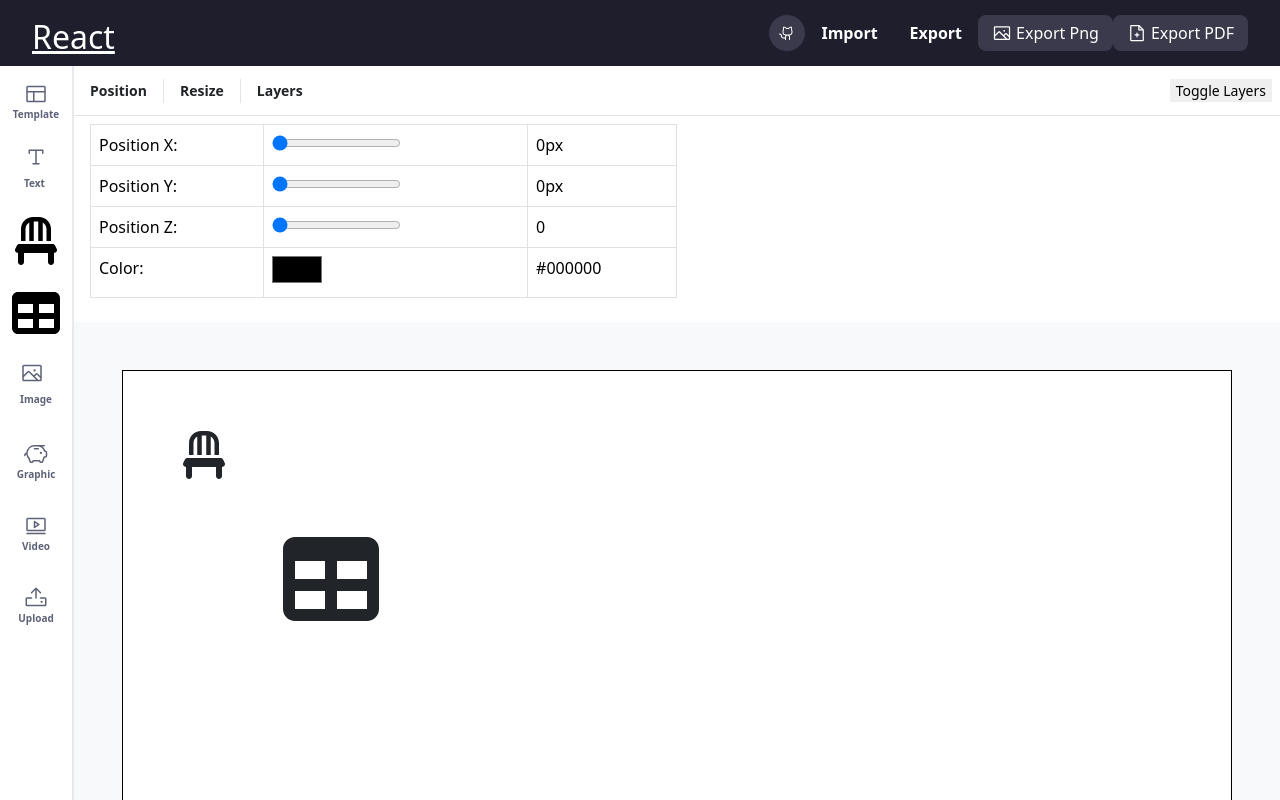
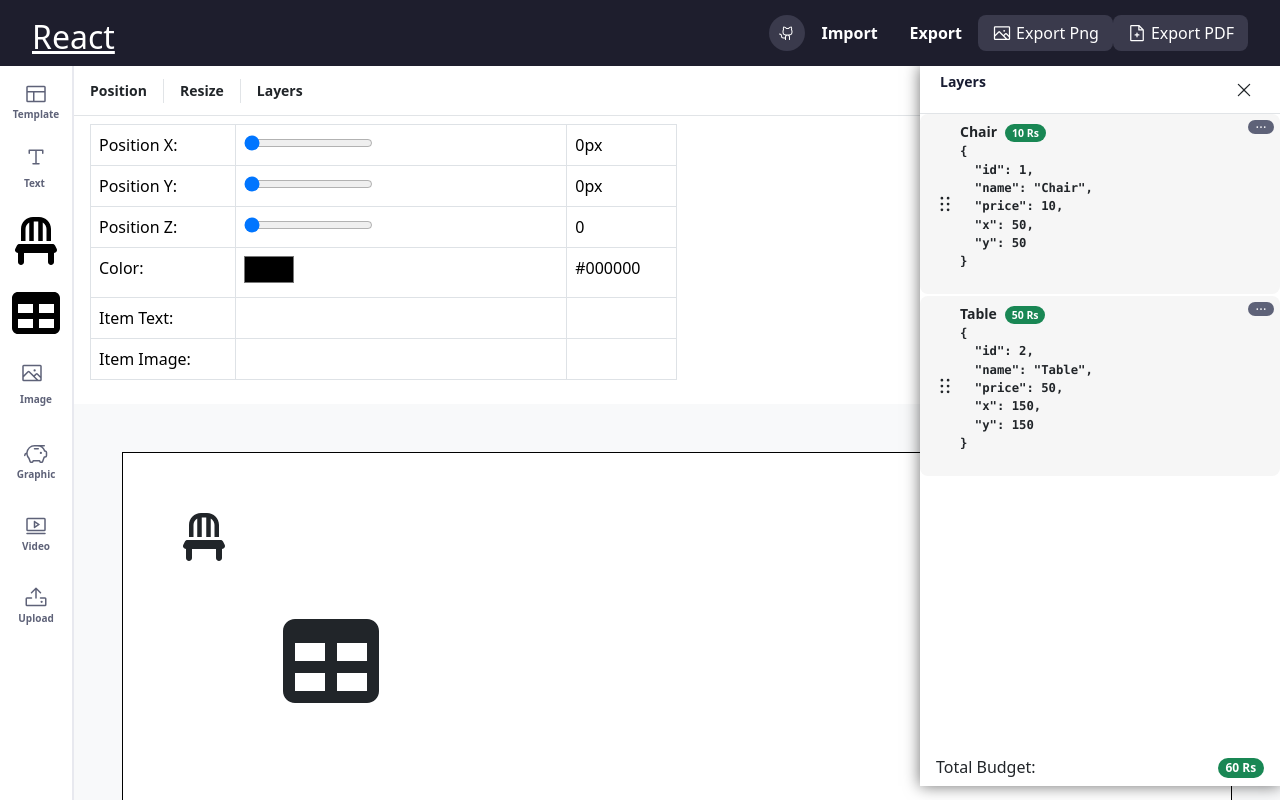
Before and after one commit to hamzaxtone/react-drag-drop-clone-update, a React (Create React App) app: page / in a window 1280 px wide. Both pictures are taken after a click on the element "Layers". Built offline with nearby package versions, Linux system fonts and the light colour scheme.

Commit message:
type text input functionality added

```diff
--- a/src/App.js
+++ b/src/App.js
@@ -13,8 +13,8 @@ import jsPDF from 'jspdf';
 
 const App = () => {
   const [items, setItems] = useState([
-    { id: 1, name: 'Chair', x: 50, y: 50 },
-    { id: 2, name: 'Table', x: 150, y: 150 }
+    { id: 1, name: 'Chair',price:10, x: 50, y: 50 },
+    { id: 2, name: 'Table',price:50, x: 150, y: 150 }
   ]);
 
   // Counter for generating unique IDs
--- a/src/Canvas.js
+++ b/src/Canvas.js
@@ -18,8 +18,30 @@ const Canvas = ({ items, onDrop, onRemoveItem, onUpdateItems ,canvasRef  }) => {
   const [positionY, setPositionY] = useState(0);
   const [positionZ, setPositionZ] = useState(0);
   const [color, setColor] = useState('#000000');
+  const [itemText, setItemText] = useState(''); // State for item text
+  const [itemImage, setItemImage] = useState(''); // State for item image
+
+  // Update item text
+  const handleItemTextChange = (text) => {
+    setItemText(text);
+    //setColor(newValue);
+    if (selectedItem) {
+      selectedItem.text = text;
+      onUpdateItems([...items]); // Update items with modified color
+    }
+  };
+
+  // Update item image
+  const handleItemImageChange = (image) => {
+    setItemImage(image);
+    if (selectedItem) {
+      selectedItem.image = image;
+      onUpdateItems([...items]); // Update items with modified color
+    }
+  };
 
   useEffect(() => {
+
     onUpdateItems(items); // Update right panel when items change
   }, [items, onUpdateItems]);
 
@@ -50,7 +72,26 @@ const Canvas = ({ items, onDrop, onRemoveItem, onUpdateItems ,canvasRef  }) => {
       setDraggedItem(null);
     } else {
       const itemName = e.dataTransfer.getData('text/plain');
-      onDrop({ name: itemName, x: e.nativeEvent.offsetX, y: e.nativeEvent.offsetY });
+      let itemPrice = 0; // Default price
+
+    // Set price based on the dropped item's name
+    switch (itemName) {
+      case 'Chair':
+        itemPrice = 100; // Example price for Chair
+        break;
+      case 'Table':
+        itemPrice = 200; // Example price for Table
+        break;
+      case 'Text':
+        itemPrice = 0; // Example price for Text
+        break;
+      default:
+        itemPrice = 0; // Default price if item name is not recognized
+        break;
+    }
+
+    onDrop({ name: itemName, price: itemPrice, text: itemText, image: itemImage, x: e.nativeEvent.offsetX, y: e.nativeEvent.offsetY });
+
     }
   };
 
@@ -127,31 +168,13 @@ const Canvas = ({ items, onDrop, onRemoveItem, onUpdateItems ,canvasRef  }) => {
 
   const handleMouseUp = (e, item) => {
     console.log("Mouse Up", item);
-    //console.log("Mouse up");
-    //setDraggedItem(null);
   };
 
-  // const handleSaveAsPNG = async () => {
-  //   try {
-  //     const dataUrl = await toPng(canvasRef.current);
-  //     const link = document.createElement('a');
-  //     link.href = dataUrl;
-  //     link.download = 'asdascanvas_preview.png';
-  //     document.body.appendChild(link);
-  //     link.click();
-  //     document.body.removeChild(link);
-  //   } catch (error) {
-  //     console.error('Error saving canvas as PNG:', error);
-  //   }
-  // };
+
   const pngExportRef = () => {
     return canvasRef;
   }
-  // const [canvasWidth, setcanvasWidth] = useState(null);
 
-  // useEffect((canvasRef) => {
-  //   console.log(canvasRef.current.clientWidth);
-  // },[canvasRef]);
 
   return (
     <section id='Canvas' className='flex-grow-1 Canvas'>
@@ -165,6 +188,10 @@ const Canvas = ({ items, onDrop, onRemoveItem, onUpdateItems ,canvasRef  }) => {
         onPositionYChange={handlePositionYChange}
         onPositionZChange={handlePositionZChange}
         onColorChange={handleColorChange}
+        itemText={itemText}
+        itemImage={itemImage}
+        onItemTextChange={handleItemTextChange}
+        onItemImageChange={handleItemImageChange}
       />
       {/* <button onClick={handleSaveAsPNG}>Save Canvas as PNG</button> */}
       <section className='px-5 py-5'>
@@ -219,8 +246,8 @@ const Canvas = ({ items, onDrop, onRemoveItem, onUpdateItems ,canvasRef  }) => {
 
               )
               : item.name === 'Text' ? (
-                <h6>Text</h6>
-
+                <h6>{item.text}</h6>
+                // <pre>{JSON.stringify(item, null, 2)}</pre>
               ) : (
                 <h6>{item.name}</h6>
               )}
--- a/src/CanvasTop.js
+++ b/src/CanvasTop.js
@@ -4,9 +4,9 @@ import Layers from './Layers';
 const CanvasTop = ({items}) => {
 // State for managing layers visibility
 const [showLayers, setShowLayers] = useState(false);
-  const toggleLayers = ({showLayers}) => {
-    setShowLayers(!showLayers);
-  };
+const toggleLayers = () => {
+  setShowLayers(prevState => !prevState); // Toggle the state of showLayers
+};
     return(
         <section id='canvasTop' className="css-1g2lq23 flex-grow-1 canvasTop">
             <div className="css-4ns52">
@@ -16,11 +16,11 @@ const [showLayers, setShowLayers] = useState(false);
                     <div className="css-1c0qma8"></div>
                     <div className="css-s7vhwb"><span className="css-1n30axn">Resize</span></div>
                     <div className="css-1c0qma8"></div>
-                    <div className="css-s7vhwb"><span className="css-1n30axn">Layers</span></div>
+                    <div className="css-s7vhwb" onClick={toggleLayers}><span className="css-1n30axn">Layers</span></div>
                 </div>
                 </div>
-                <button onClick={toggleLayers}>Toggle Layers</button>
-                {showLayers && <Layers items={items} />}
+                {/* <button onClick={toggleLayers}>Toggle Layers</button> */}
+                {showLayers  && <Layers toggleLayersClick={toggleLayers} items={items} />}
             </div>
 
             </section>
--- a/src/Layers.js
+++ b/src/Layers.js
@@ -1,23 +1,25 @@
 import React from 'react';
 
-const Layers = ({ items }) => {
+const Layers = ({ items, toggleLayersClick }) => {
+  // Calculate total budget based on item prices
+  const totalBudget = items.reduce((acc, item) => acc + (item.price || 0), 0);
+
   return (
     <>
       <div id="settings" className="css-1up8n9n ">
-
-    <div className="layers-container">
+        <div className="layers-container h-100 d-flex flex-column justify-content-between overflow-auto">
+          <div className='layers-top'>
             <div className="css-1sr1lb8">
               <p className="css-14q1onm">Layers</p>
               <div className="css-hsza6h">
-          <svg xmlns="http://www.w3.org/2000/svg" viewBox="0 0 256 256" fill="currentColor" width="1em" height="1em">
+                <svg onClick={toggleLayersClick} xmlns="http://www.w3.org/2000/svg" viewBox="0 0 256 256" fill="currentColor" width="1em" height="1em">
                   <path d="M205.66 194.34a8 8 0 0 1-11.32 11.32L128 139.31l-66.34 66.35a8 8 0 0 1-11.32-11.32L116.69 128 50.34 61.66a8 8 0 0 1 11.32-11.32L128 116.69l66.34-66.35a8 8 0 0 1 11.32 11.32L139.31 128Z"></path>
                 </svg>
               </div>
             </div>
             <ul className="layers-list p-0">
-        {items.map((item) => (
-        //   <li key={item.id}>{item.name}</li>
-        <div role="button" tabIndex="0" aria-disabled="false" aria-roledescription="sortable" aria-describedby="DndDescribedBy-3" className="css-y42dwd">
+              {items.map((item, index) => (
+                <li key={index} role="button" tabIndex="0" aria-disabled="false" aria-roledescription="sortable" aria-describedby="DndDescribedBy-3" className="css-y42dwd">
                   <div className="css-70qvj9">
                     <div className="css-jt95m4">
                       <svg xmlns="http://www.w3.org/2000/svg" viewBox="0 0 256 256" fill="currentColor" width="1em" height="1em">
@@ -26,6 +28,10 @@ const Layers = ({ items }) => {
                     </div>
                     <div className="css-a5urb8">
                       <span>{item.name}</span>
+                      {item.price > 0 &&
+                        <span className="ms-2 badge rounded-pill bg-success">{item.price} Rs</span>
+                      }
+                      <pre>{JSON.stringify(item, null, 2)}</pre>
                     </div>
                   </div>
                   <div className="css-hcvu4z">
@@ -33,9 +39,13 @@ const Layers = ({ items }) => {
                       <path d="M144 128a16 16 0 1 1-16-16 16 16 0 0 1 16 16Zm-84-16a16 16 0 1 0 16 16 16 16 0 0 0-16-16Zm136 0a16 16 0 1 0 16 16 16 16 0 0 0-16-16Z"></path>
                     </svg>
                   </div>
-          </div>
+                </li>
               ))}
             </ul>
+          </div>
+          <div className='px-3 layers-bottom d-block'>
+            <h6 className='w-100 d-flex justify-content-between'> Total Budget: <span className="badge rounded-pill bg-success">{totalBudget} Rs</span></h6>
+          </div>
         </div>
       </div>
     </>
--- a/src/TopPanel.js
+++ b/src/TopPanel.js
@@ -1,6 +1,6 @@
 import React from 'react';
 
-const TopPanel = ({ positionX, positionY, positionZ, color, onPositionXChange, onPositionYChange, onPositionZChange, onColorChange }) => {
+const TopPanel = ({ positionX, positionY, positionZ, color, itemText, itemImage, onPositionXChange, onPositionYChange, onPositionZChange, onColorChange, onItemTextChange, onItemImageChange }) => {
   const handlePositionXChange = (e) => {
     onPositionXChange(parseInt(e.target.value));
   };
@@ -15,6 +15,14 @@ const TopPanel = ({ positionX, positionY, positionZ, color, onPositionXChange, o
 
   const handleColorChange = (e) => {
     onColorChange(e.target.value);
+  };
+
+  const handleItemTextChange = (e) => {
+    onItemTextChange(e.target.value);
+  };
+
+  const handleItemImageChange = (e) => {
+    onItemImageChange(e.target.value);
   };
 
   return (
@@ -84,6 +92,34 @@ const TopPanel = ({ positionX, positionY, positionZ, color, onPositionXChange, o
               </td>
               <td>{color}</td>
             </tr>
+            <tr>
+              <td>
+                <label htmlFor="itemText">Item Text:</label>
+              </td>
+              <td>
+                <input
+                  id="itemText"
+                  type="text"
+                  value={itemText}
+                  onChange={handleItemTextChange}
+                />
+              </td>
+              <td>{itemText}</td>
+            </tr>
+            <tr>
+              <td>
+                <label htmlFor="itemImage">Item Image:</label>
+              </td>
+              <td>
+                <input
+                  id="itemImage"
+                  type="text"
+                  value={itemImage}
+                  onChange={handleItemImageChange}
+                />
+              </td>
+              <td>{itemImage}</td>
+            </tr>
           </tbody>
         </table>
       </div>
```
Lines whose indentation alone changed are shown as unchanged.
